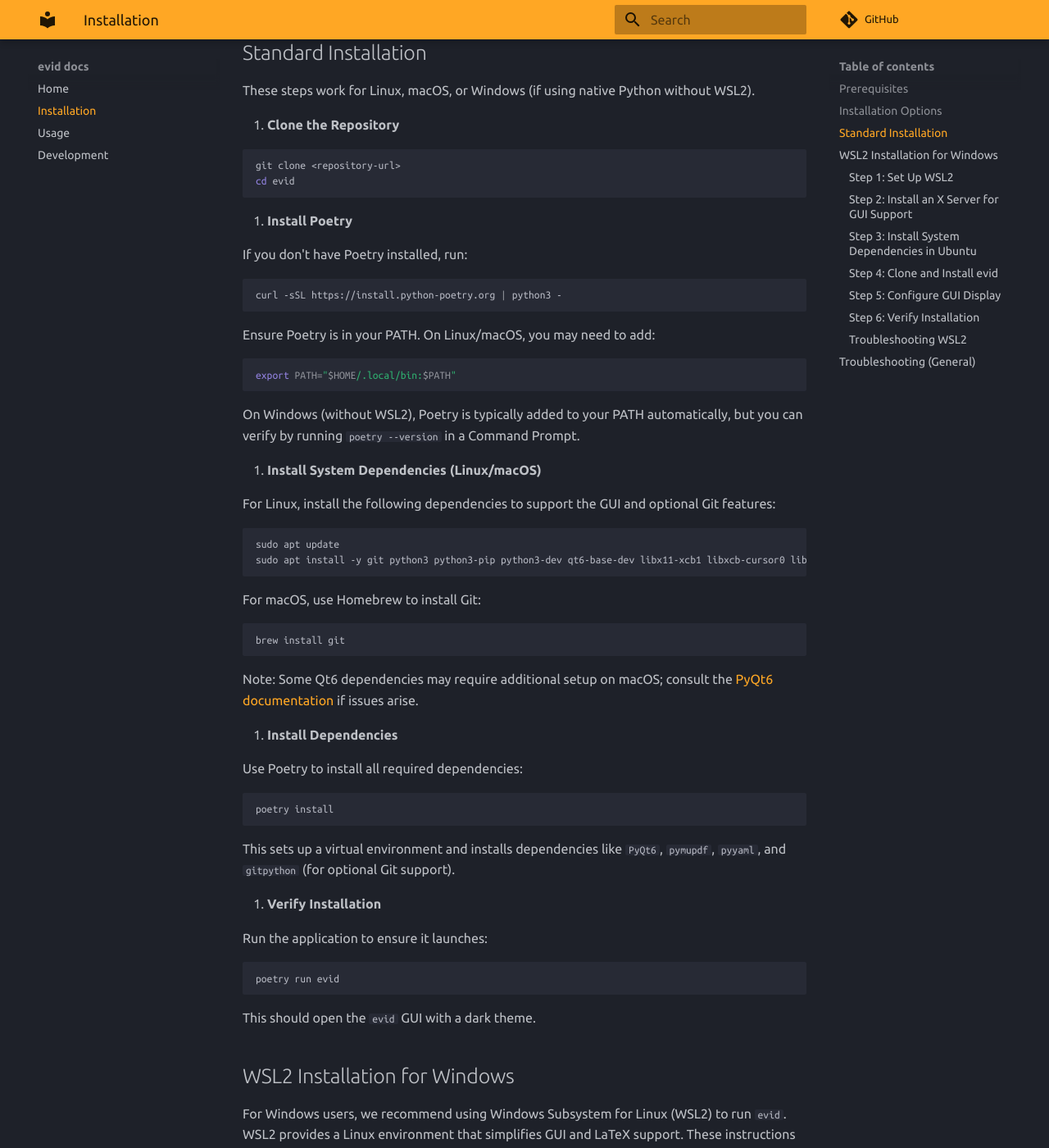
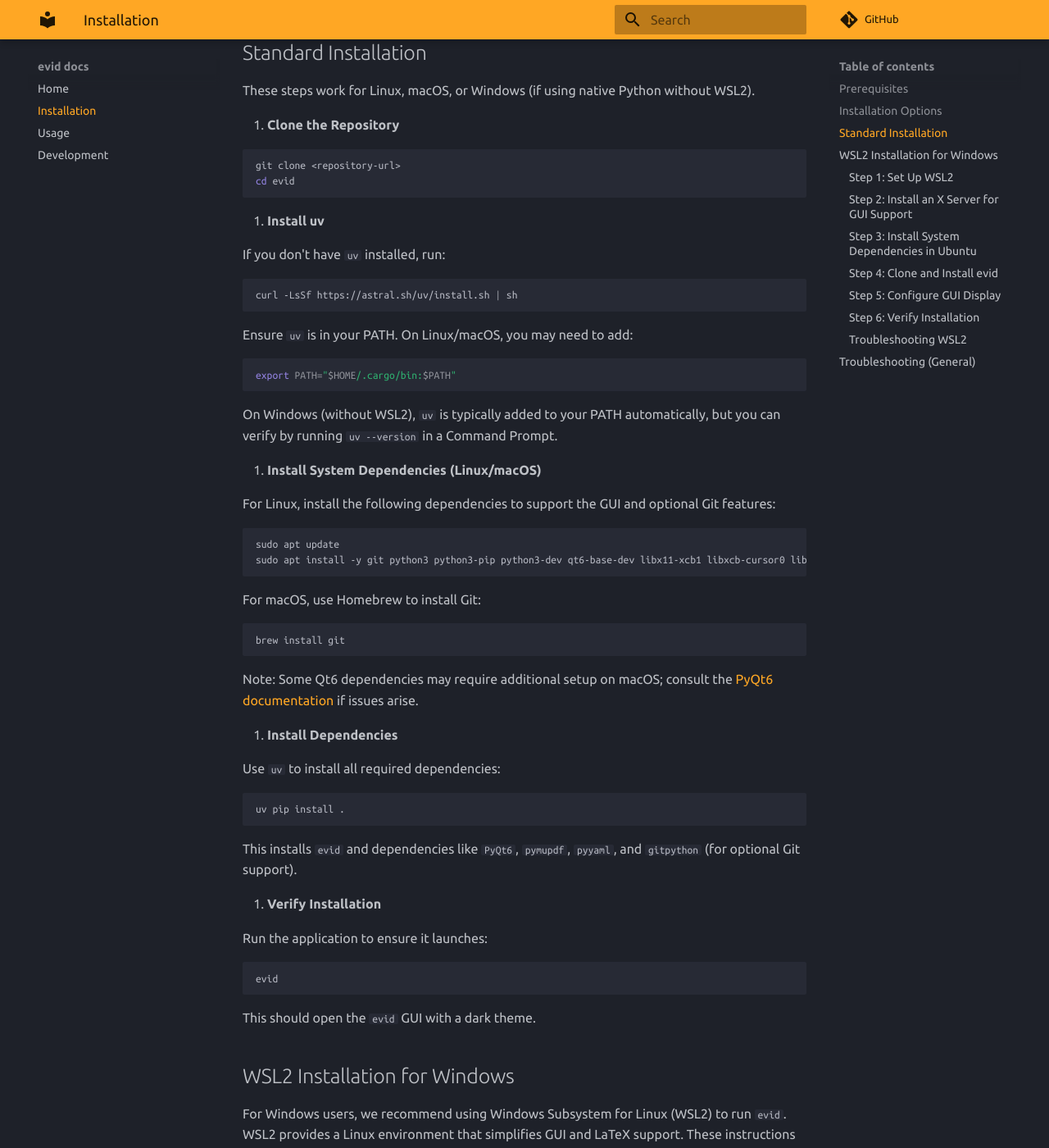
Before and after one commit to evidlabel/evid, an MkDocs documentation site: the page built from docs/installation.md, in a window 1280 px wide and 1400 px high, scrolled down 743 px. Shown: the whole window at 82% size. Built offline with MkDocs 1.6.1 and Material for MkDocs 9.7.7, drawn with Linux system fonts in a browser that asks for light colours; comment, search, counter and statistics services are not loaded; some of the changed text lies outside the part shown.

Commit message:
update docs and evid adder

````diff
--- a/docs/installation.md
+++ b/docs/installation.md
@@ -1,11 +1,11 @@
 # Installation
 
-This guide covers how to install `evid` on your system using Poetry, the project's dependency manager. For Windows users, we also provide instructions for setting up `evid` using Windows Subsystem for Linux (WSL2), which is recommended for a smoother experience with GUI and LaTeX features.
+This guide covers how to install `evid` on your system using `uv`, the recommended tool for dependency management. For Windows users, we also provide instructions for setting up `evid` using Windows Subsystem for Linux (WSL2), which is recommended for a smoother experience with GUI and LaTeX features.
 
 ## Prerequisites
 
 - **Python**: Version 3.9 or higher (but less than 4.0).
-- **Poetry**: For dependency management and virtual environment setup.
+- **uv**: For dependency management and installation.
 - **Git**: To clone the repository and enable optional Git-based version control for datasets.
 - **Optional**: A LaTeX distribution (e.g., TeX Live) for generating LaTeX documents.
 - **For WSL2 (Windows)**: A Linux distribution (e.g., Ubuntu) installed via WSL2, plus additional system dependencies for GUI support.
@@ -23,63 +23,63 @@ These steps work for Linux, macOS, or Windows (if using native Python without WS
 
 1. **Clone the Repository**
 
-   ```bash
-   git clone <repository-url>
-   cd evid
-   ```
+```bash
+git clone <repository-url>
+cd evid
+```
 
-2. **Install Poetry**
+2. **Install uv**
 
-   If you don't have Poetry installed, run:
+If you don't have `uv` installed, run:
 
-   ```bash
-   curl -sSL https://install.python-poetry.org | python3 -
-   ```
+```bash
+curl -LsSf https://astral.sh/uv/install.sh | sh
+```
 
-   Ensure Poetry is in your PATH. On Linux/macOS, you may need to add:
+Ensure `uv` is in your PATH. On Linux/macOS, you may need to add:
 
-   ```bash
-   export PATH="$HOME/.local/bin:$PATH"
-   ```
+```bash
+export PATH="$HOME/.cargo/bin:$PATH"
+```
 
-   On Windows (without WSL2), Poetry is typically added to your PATH automatically, but you can verify by running `poetry --version` in a Command Prompt.
+On Windows (without WSL2), `uv` is typically added to your PATH automatically, but you can verify by running `uv --version` in a Command Prompt.
 
 3. **Install System Dependencies (Linux/macOS)**
 
-   For Linux, install the following dependencies to support the GUI and optional Git features:
+For Linux, install the following dependencies to support the GUI and optional Git features:
 
-   ```bash
-   sudo apt update
-   sudo apt install -y git python3 python3-pip python3-dev qt6-base-dev libx11-xcb1 libxcb-cursor0 libegl1 libxkbcommon-x11-0 libxcb-xinerama0 libxcb-xinput0 libfontconfig1 libgl1 libglu1-mesa libopengl0 libxcb-glx0
-   ```
+```bash
+sudo apt update
+sudo apt install -y git python3 python3-pip python3-dev qt6-base-dev libx11-xcb1 libxcb-cursor0 libegl1 libxkbcommon-x11-0 libxcb-xinerama0 libxcb-xinput0 libfontconfig1 libgl1 libglu1-mesa libopengl0 libxcb-glx0
+```
 
-   For macOS, use Homebrew to install Git:
+For macOS, use Homebrew to install Git:
 
-   ```bash
-   brew install git
-   ```
+```bash
+brew install git
+```
 
-   Note: Some Qt6 dependencies may require additional setup on macOS; consult the [PyQt6 documentation](https://www.riverbankcomputing.com/static/Docs/PyQt6/installation.html) if issues arise.
+Note: Some Qt6 dependencies may require additional setup on macOS; consult the [PyQt6 documentation](https://www.riverbankcomputing.com/static/Docs/PyQt6/installation.html) if issues arise.
 
 4. **Install Dependencies**
 
-   Use Poetry to install all required dependencies:
+Use `uv` to install all required dependencies:
 
-   ```bash
-   poetry install
-   ```
+```bash
+uv pip install .
+```
 
-   This sets up a virtual environment and installs dependencies like `PyQt6`, `pymupdf`, `pyyaml`, and `gitpython` (for optional Git support).
+This installs `evid` and dependencies like `PyQt6`, `pymupdf`, `pyyaml`, and `gitpython` (for optional Git support).
 
 5. **Verify Installation**
 
-   Run the application to ensure it launches:
+Run the application to ensure it launches:
 
-   ```bash
-   poetry run evid
-   ```
+```bash
+evid
+```
 
-   This should open the `evid` GUI with a dark theme.
+This should open the `evid` GUI with a dark theme.
 
 ## WSL2 Installation for Windows
 
@@ -88,129 +88,129 @@ For Windows users, we recommend using Windows Subsystem for Linux (WSL2) to run
 ### Step 1: Set Up WSL2
 
 1. **Enable WSL2**:
-   - Open the Windows Start menu, search for "Turn Windows features on or off," and open it.
-   - Scroll down, check the boxes for "Windows Subsystem for Linux" and "Virtual Machine Platform," then click OK.
-   - Restart your computer when prompted.
+- Open the Windows Start menu, search for "Turn Windows features on or off," and open it.
+- Scroll down, check the boxes for "Windows Subsystem for Linux" and "Virtual Machine Platform," then click OK.
+- Restart your computer when prompted.
 
 2. **Install a Linux Distribution**:
-   - Open the Microsoft Store app on Windows.
-   - Search for "Ubuntu" and install "Ubuntu 20.04 LTS" (or the latest version available).
-   - Launch Ubuntu from the Start menu. It will take a few minutes to set up, and you'll be asked to create a username and password (e.g., username: `user`, password: `yourpassword`). Remember these credentials.
+- Open the Microsoft Store app on Windows.
+- Search for "Ubuntu" and install "Ubuntu 20.04 LTS" (or the latest version available).
+- Launch Ubuntu from the Start menu. It will take a few minutes to set up, and you'll be asked to create a username and password (e.g., username: `user`, password: `yourpassword`). Remember these credentials.
 
 3. **Update WSL2**:
-   - Open a Windows Command Prompt (search for "cmd" in the Start menu).
-   - Run the following command to ensure WSL2 is set as the default:
-      ```cmd
-      wsl --set-default-version 2
-      ```
-   - Verify the installation by running `wsl --list --verbose` in the Command Prompt. You should see Ubuntu listed with "2" as the version.
+- Open a Windows Command Prompt (search for "cmd" in the Start menu).
+- Run the following command to ensure WSL2 is set as the default:
+```cmd
+wsl --set-default-version 2
+```
+- Verify the installation by running `wsl --list --verbose` in the Command Prompt. You should see Ubuntu listed with "2" as the version.
 
 ### Step 2: Install an X Server for GUI Support
 
 To display the `evid` GUI in WSL2, you need an X server on Windows to handle Linux GUI applications.
 
 1. **Install VcXsrv**:
-   - Download VcXsrv from [SourceForge](https://sourceforge.net/projects/vcxsrv/) (click the green "Download" button).
-   - Run the installer, choosing default options, and complete the installation.
+- Download VcXsrv from [SourceForge](https://sourceforge.net/projects/vcxsrv/) (click the green "Download" button).
+- Run the installer, choosing default options, and complete the installation.
 
 2. **Configure VcXsrv**:
-   - Launch "XLaunch" from the Start menu (installed with VcXsrv).
-   - In the XLaunch wizard:
-     - Select "Multiple windows" and click Next.
-     - Select "Start no client" and click Next.
-     - Check "Disable access control" (important for WSL2) and click Next.
-     - Click Finish to start the X server. A small icon will appear in your system tray.
-   - Keep XLaunch running whenever you use `evid`'s GUI.
+- Launch "XLaunch" from the Start menu (installed with VcXsrv).
+- In the XLaunch wizard:
+- Select "Multiple windows" and click Next.
+- Select "Start no client" and click Next.
+- Check "Disable access control" (important for WSL2) and click Next.
+- Click Finish to start the X server. A small icon will appear in your system tray.
+- Keep XLaunch running whenever you use `evid`'s GUI.
 
 ### Step 3: Install System Dependencies in Ubuntu
 
 1. **Open Ubuntu**:
-   - Launch Ubuntu from the Start menu or run `wsl` in a Windows Command Prompt.
+- Launch Ubuntu from the Start menu or run `wsl` in a Windows Command Prompt.
 
 2. **Update Ubuntu**:
-   - Run the following commands to update the package lists and installed packages:
-      ```bash
-      sudo apt update
-      sudo apt upgrade -y
-      ```
-   - Enter your Ubuntu password when prompted.
+- Run the following commands to update the package lists and installed packages:
+```bash
+sudo apt update
+sudo apt upgrade -y
+```
+- Enter your Ubuntu password when prompted.
 
 3. **Install Required Dependencies**:
-   - Install the system dependencies needed for `PyQt6` and GUI functionality, plus Git for version control:
-      ```bash
-      sudo apt install -y git python3 python3-pip python3-dev qt6-base-dev libx11-xcb1 libxcb-cursor0 libegl1 libxkbcommon-x11-0 libxcb-xinerama0 libxcb-xinput0 libfontconfig1 libgl1 libglu1-mesa libopengl0 libxcb-glx0
-      ```
-   - These packages ensure that the GUI and graphical components work correctly in WSL2.
+- Install the system dependencies needed for `PyQt6` and GUI functionality, plus Git for version control:
+```bash
+sudo apt install -y git python3 python3-pip python3-dev qt6-base-dev libx11-xcb1 libxcb-cursor0 libegl1 libxkbcommon-x11-0 libxcb-xinerama0 libxcb-xinput0 libfontconfig1 libgl1 libglu1-mesa libopengl0 libxcb-glx0
+```
+- These packages ensure that the GUI and graphical components work correctly in WSL2.
 
 4. **Optional: Install LaTeX**:
-   - To generate LaTeX documents (e.g., for labels and rebuttals), install TeX Live:
-      ```bash
-      sudo apt install -y texlive-full
-      ```
-   - Note: This is a large package (several GB), so you can skip it if you don't need LaTeX features.
+- To generate LaTeX documents (e.g., for labels and rebuttals), install TeX Live:
+```bash
+sudo apt install -y texlive-full
+```
+- Note: This is a large package (several GB), so you can skip it if you don't need LaTeX features.
 
 ### Step 4: Clone and Install evid
 
 1. **Clone the Repository**:
-   - In the Ubuntu terminal, clone the `evid` repository:
-      ```bash
-      git clone <repository-url>
-      cd evid
-      ```
+- In the Ubuntu terminal, clone the `evid` repository:
+```bash
+git clone <repository-url>
+cd evid
+```
 
-2. **Install Poetry**:
-   - Install Poetry in the Ubuntu environment:
-      ```bash
-      curl -sSL https://install.python-poetry.org | python3 -
-      ```
-   - Add Poetry to your PATH by adding this line to your `~/.bashrc`:
-      ```bash
-      echo 'export PATH="$HOME/.local/bin:$PATH"' >> ~/.bashrc
-      source ~/.bashrc
-      ```
-   - Verify Poetry is installed by running:
-      ```bash
-      poetry --version
-      ```
+2. **Install uv**:
+- Install `uv` in the Ubuntu environment:
+```bash
+curl -LsSf https://astral.sh/uv/install.sh | sh
+```
+- Add `uv` to your PATH by adding this line to your `~/.bashrc`:
+```bash
+echo 'export PATH="$HOME/.cargo/bin:$PATH"' >> ~/.bashrc
+source ~/.bashrc
+```
+- Verify `uv` is installed by running:
+```bash
+uv --version
+```
 
 3. **Install Dependencies**:
-   - Install `evid` dependencies using Poetry:
-      ```bash
-      poetry install
-      ```
+- Install `evid` dependencies using `uv`:
+```bash
+uv pip install .
+```
 
 ### Step 5: Configure GUI Display
 
 1. **Set the DISPLAY Environment Variable**:
-   - In the Ubuntu terminal, add the following line to your `~/.bashrc` to configure the display for GUI applications:
-      ```bash
-      echo 'export DISPLAY=$(ip route list default | awk "{print \$3}" | head -1):0' >> ~/.bashrc
-      source ~/.bashrc
-      ```
-   - This sets the DISPLAY variable to point to your Windows X server.
+- In the Ubuntu terminal, add the following line to your `~/.bashrc` to configure the display for GUI applications:
+```bash
+echo 'export DISPLAY=$(ip route list default | awk "{print \$3}" | head -1):0' >> ~/.bashrc
+source ~/.bashrc
+```
+- This sets the DISPLAY variable to point to your Windows X server.
 
 ### Step 6: Verify Installation
 
 1. **Ensure XLaunch is Running**:
-   - Make sure XLaunch (VcXsrv) is running on Windows (check for the system tray icon).
+- Make sure XLaunch (VcXsrv) is running on Windows (check for the system tray icon).
 
 2. **Run evid**:
-   - In the Ubuntu terminal, from the `evid` directory, run:
-      ```bash
-      poetry run evid
-      ```
-   - The `evid` GUI should appear on your Windows desktop with a dark theme.
+- In the Ubuntu terminal, from the `evid` directory, run:
+```bash
+evid
+```
+- The `evid` GUI should appear on your Windows desktop with a dark theme.
 
 ### Troubleshooting WSL2
 
 - **GUI Doesn't Appear**: Ensure XLaunch is running and the `DISPLAY` variable is set correctly. Try restarting XLaunch and running `export DISPLAY=:0` in the Ubuntu terminal.
-- **Dependency Errors**: If `poetry install` fails, ensure all system dependencies were installed (`qt6-base-dev`, `git`, etc.). Re-run `sudo apt install` for missing packages.
+- **Dependency Errors**: If `uv pip install` fails, ensure all system dependencies were installed (`qt6-base-dev`, `git`, etc.). Re-run `sudo apt install` for missing packages.
 - **Slow Performance**: Ensure your WSL2 instance has enough memory (check via `wsl --list --verbose`). You can allocate more resources in a `.wslconfig` file (search online for WSL2 performance tuning).
 - **LaTeX Issues**: If LaTeX documents fail to generate, verify that `texlive-full` is installed or install specific LaTeX packages as needed.
 
 ## Troubleshooting (General)
 
-- **Poetry errors**: Ensure Python 3.9+ is installed and Poetry is correctly configured. Try `poetry env use python3.9` if Poetry uses the wrong Python version.
+- **uv errors**: Ensure Python 3.9+ is installed and `uv` is correctly configured. Try `uv python use 3.9` if `uv` uses the wrong Python version.
 - **Missing LaTeX**: If LaTeX documents fail to generate, install a LaTeX distribution like TeX Live (included in WSL2 instructions above).
 - **GUI issues**: Verify that `PyQt6` is installed correctly. Check for Qt-related errors in the terminal output. For WSL2, ensure the X server is running.
 
--- a/pyproject.toml
+++ b/pyproject.toml
@@ -32,6 +32,7 @@ dev = [
     "pytest-qt>=4.2.0,<5",
     "fitz>=0.0.1.dev2,<0.0.2",
     "mkdocs>=1.6.1,<2",  # Added for documentation
+    "mkdocs-material",
     "uv>=0.4.22,<1",  # Prefer uv for installation
 ]
 
````
Also changed, not shown: README.md (+54 -36 lines), docs/development.md (+26 -24 lines), docs/index.md (+1 -2 lines), docs/usage.md (+65 -45 lines), 3 other files.
